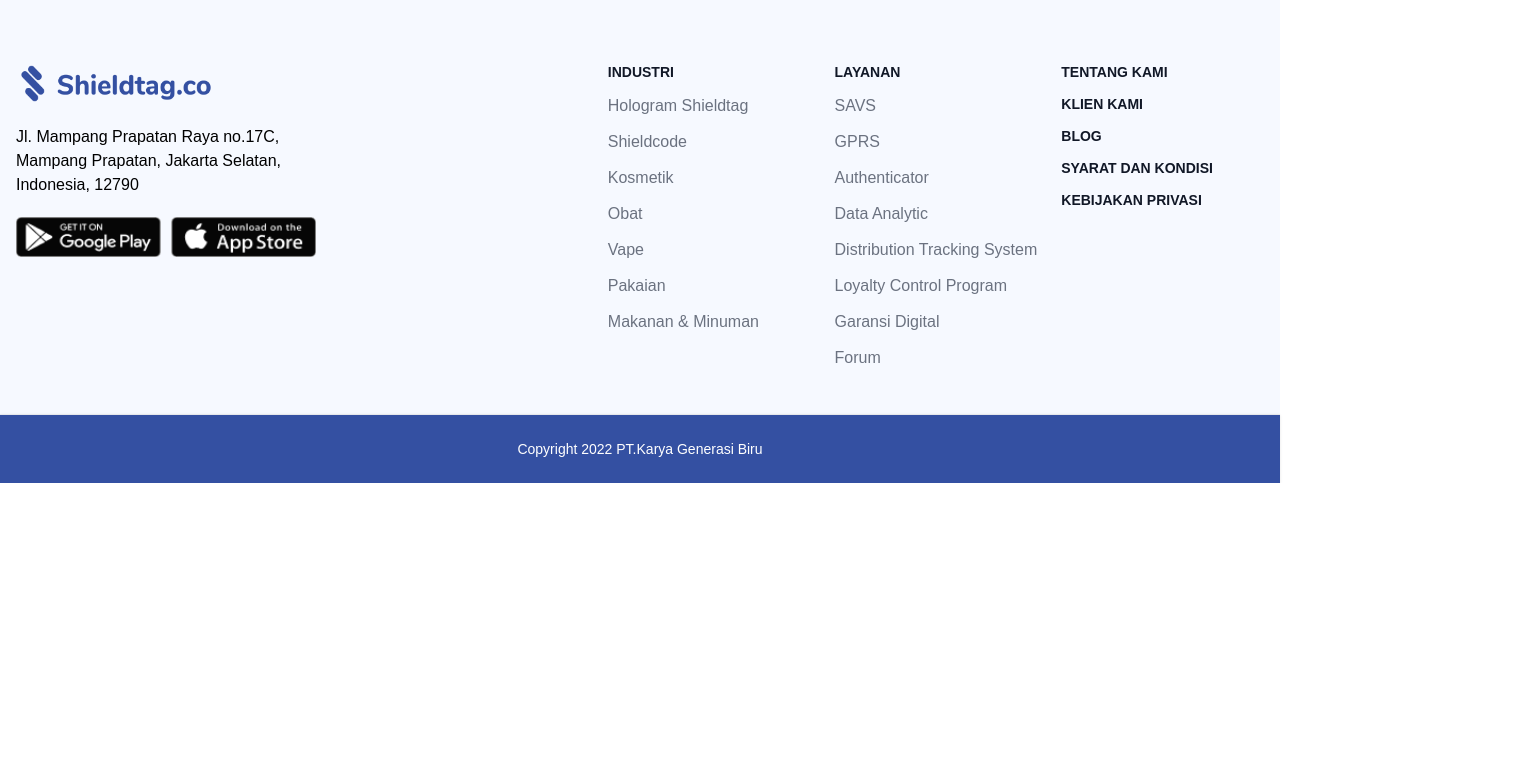
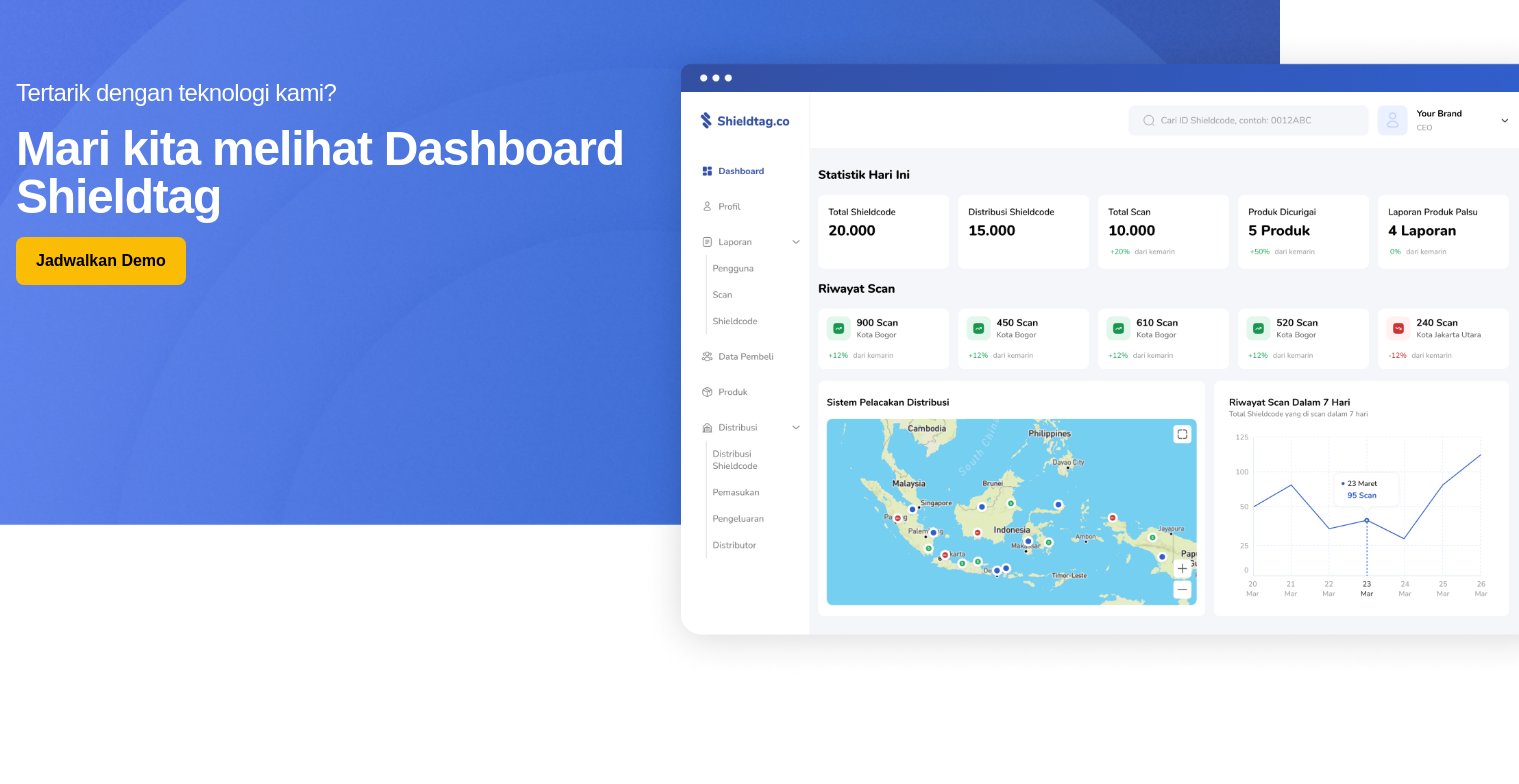
Before and after one commit to nandhayoyo/lime-project, a Next.js app: page / in a window 1280 px wide. Shown: the part 2940-3724 px from the top of the page, 1519 px wide, since content can reach past the window. Before the commit the page ends 3423 px from the top, so only its background shows below. Built offline with nearby package versions, Linux system fonts and the light colour scheme.

Commit message:
feat: admin dashboard section

```diff
--- /dev/null
+++ b/src/app/component/DashboardSection.jsx
@@ -0,0 +1,43 @@
+import Image from "next/image";
+import React from "react";
+import admin_ic from "../../../public/Images/admin_img.png";
+
+const DashboardSection = () => {
+  return (
+    <section className="bg-adminSection bg-center bg-no-repeat bg-cover dark:bg-gray-900 lg:h-[70vh] sm:h-[90vh] mb-10">
+      <div className="grid max-w-screen-xl px-4 py-10 mx-auto lg:gap-8 xl:gap-0 lg:py-16 lg:grid-cols-12">
+        <div className="mr-auto place-self-center lg:col-span-6 mt-12">
+          <h1 className="max-w-2xl mb-4 text-4xl font-light tracking-tight leading-none md:text-2xl xl:text-2xl text-white dark:text-white">
+            Tertarik dengan teknologi kami?
+          </h1>
+          <h1 className="max-w-2xl mb-4 text-4xl font-extrabold tracking-tight leading-none md:text-5xl xl:text-5xl text-white dark:text-white">
+            Mari kita melihat Dashboard Shieldtag
+          </h1>
+
+          <a
+            href="#"
+            // onClick={handleClick}
+            className="inline-flex items-center justify-center px-5 py-3 mr-3 text-base font-bold text-center text-black rounded-lg bg-button-adminSect hover:bg-amber-300 focus:ring-4 focus:ring-black-300 dark:focus:ring-primary-900"
+          >
+            Jadwalkan Demo
+          </a>
+        </div>
+      </div>
+      <div className="hidden lg:mt-0 lg:col-span-5 lg:flex relative mb-10">
+        <Image
+          src={admin_ic}
+          alt="mockup"
+          width={900} // Mengubah lebar gambar
+          style={{
+            position: "relative",
+            paddingLeft: "20px",
+            top: "-323px",
+            left: "619px",
+          }}
+        />
+      </div>
+    </section>
+  );
+};
+
+export default DashboardSection;
--- a/src/app/component/Footer.jsx
+++ b/src/app/component/Footer.jsx
@@ -6,7 +6,7 @@
 
 const Footer = () => {
   return (
-    <footer className="footer-bg">
+    <footer className="footer-bg mt-72">
       <hr className="my-6 border-gray-200 sm:mx-auto dark:border-gray-700 lg:my-8" />
       <div className="mx-auto w-full max-w-screen-xl p-4 py-6 lg:py-8">
         <div className="md:flex md:justify-between">
--- a/src/app/globals.css
+++ b/src/app/globals.css
@@ -11,6 +11,14 @@
 
 .bg-image {
   background-image: url("/images/bg_rectangle.png");
+}
+
+.bg-adminSection {
+  background-image: url("/images/admin_bg.png");
+}
+
+.bg-button-adminSect {
+  background-color: #fbbc05;
 }
 
 .footer-bg {
--- a/src/app/page.js
+++ b/src/app/page.js
@@ -1,9 +1,8 @@
-import Image from "next/image";
-import Navbar from "./component/Navbar";
 import Hero from "./component/Hero";
 import FraudSection from "./component/FraudSection";
 import SupplySection from "./component/SupplySection";
 import FaQ from "./component/FaQ";
+import DashboardSection from "./component/DashboardSection";
 
 export default function Home() {
   return (
@@ -11,7 +10,8 @@
       <Hero />
       <FraudSection />
       <SupplySection />
-      <FaQ/>
+      <FaQ />
+      <DashboardSection />
     </div>
   );
 }
```
